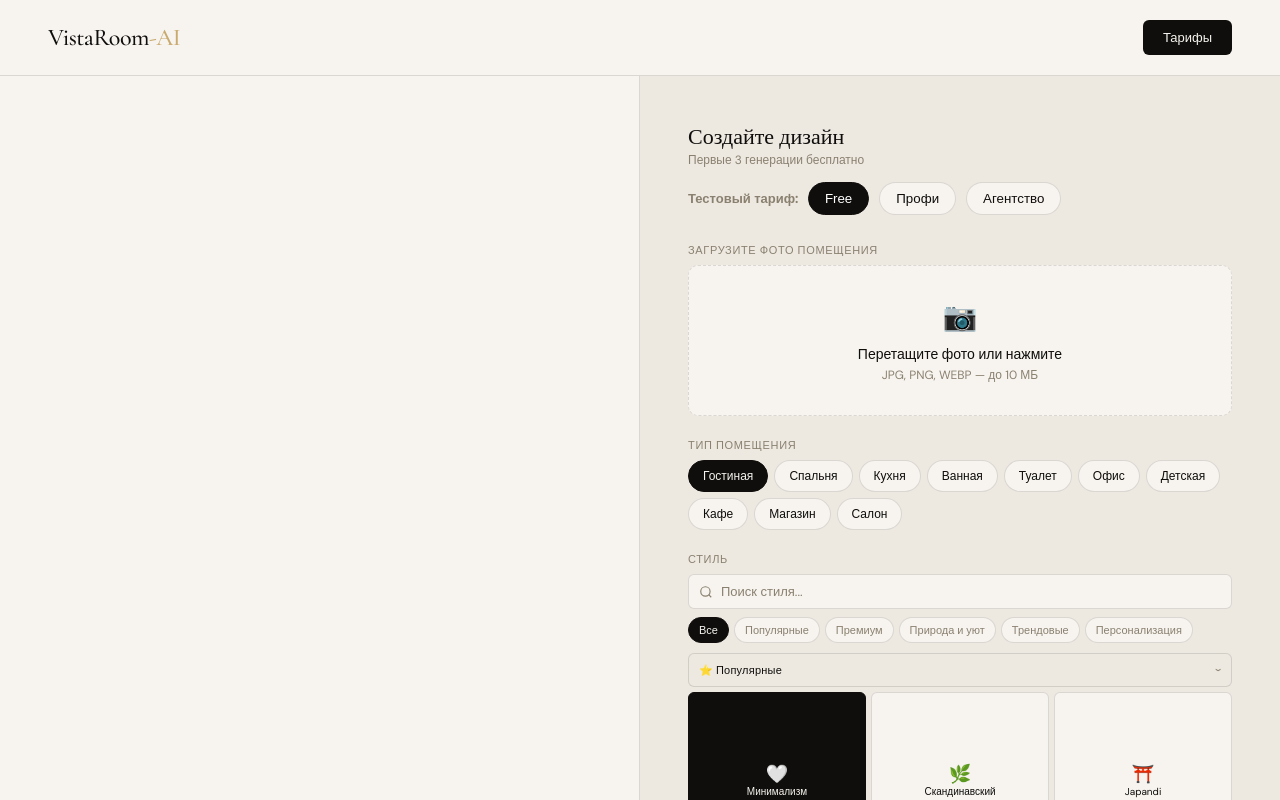
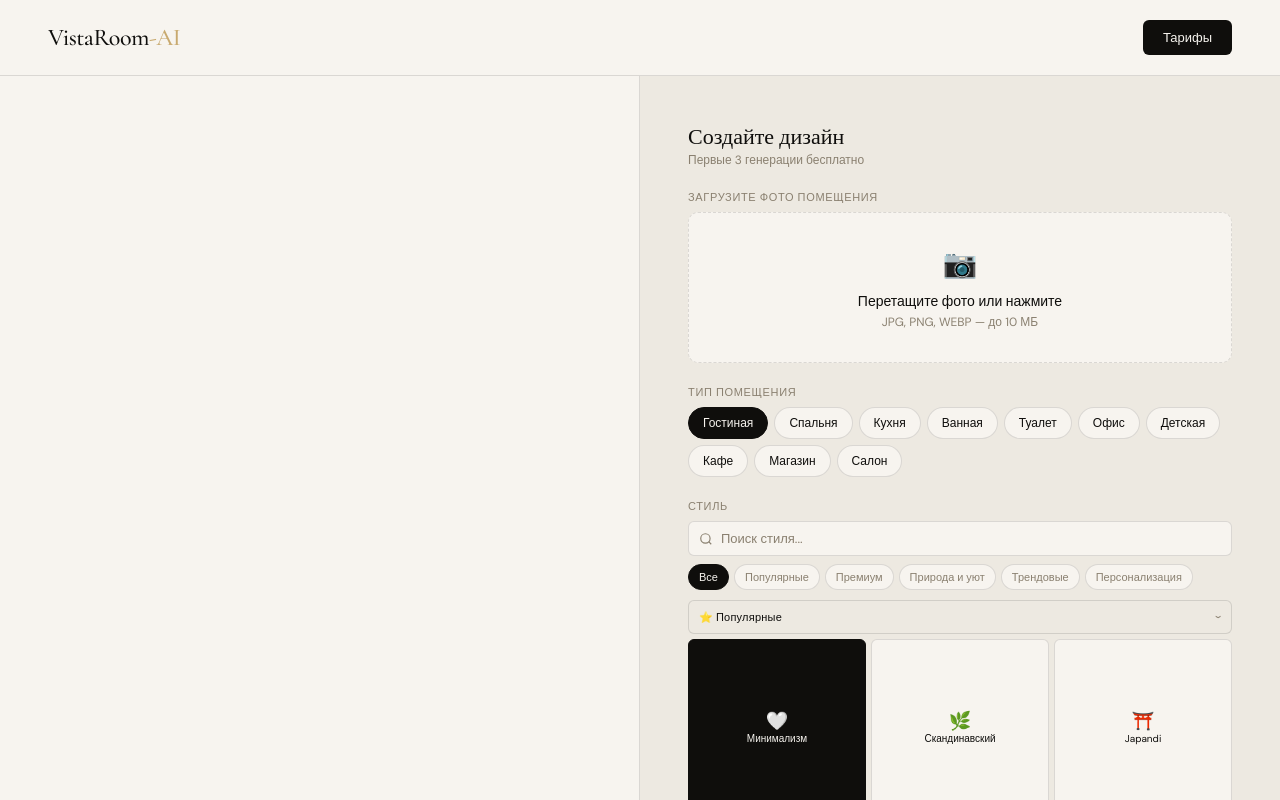
Before and after one commit to Qazaq71/VistaRoom.AI, a Next.js app: page / in a window 1280 px wide. Shown: the top 800 px of the page. Built offline with nearby package versions, Linux system fonts and the light colour scheme.

Commit message:
убраны тарифы

```diff
--- a/src/app/globals.css
+++ b/src/app/globals.css
@@ -484,35 +484,6 @@ h1 em { font-style: italic; color: var(--warm); }
 .plan-btn:hover { background: var(--cream); }
 .plan.featured .plan-btn { background: var(--warm); border-color: var(--warm); color: #fff; }
 .plan.featured .plan-btn:hover { opacity: .9; }
-
-.plan-switcher {
-  display: flex;
-  flex-wrap: wrap;
-  align-items: center;
-  gap: 10px;
-  margin-top: 14px;
-  margin-bottom: 6px;
-  font-size: 13px;
-  color: var(--muted);
-}
-.plan-switcher span {
-  font-weight: 600;
-}
-.plan-switch {
-  border: 1px solid var(--border);
-  background: var(--paper);
-  color: var(--ink);
-  border-radius: 999px;
-  padding: 8px 16px;
-  cursor: pointer;
-  transition: background .2s, border-color .2s, color .2s;
-}
-.plan-switch:hover { background: var(--cream); }
-.plan-switch.active {
-  background: var(--ink);
-  color: #fff;
-  border-color: var(--ink);
-}
 
 .history-section {
   margin: 60px 0;
--- a/src/app/page.tsx
+++ b/src/app/page.tsx
@@ -51,8 +51,6 @@ const STYLE_CATEGORIES = [
     keys: ['loft', 'cyberpunk', 'maximalism', 'industrial', 'japanese_zen'],
   },
 ]
-type Plan = 'free' | 'profi' | 'agency'
-
 const ROOM_LABELS: Record<string, string> = {
   living: 'Гостиная', bedroom: 'Спальня', kitchen: 'Кухня',
   bathroom: 'Ванная', toilet: 'Туалет', office: 'Офис',
@@ -516,40 +514,14 @@ export default function Home() {
     setOutputUrl(null); setStatus('idle')
   }, [])
 
-  // User plan — in production this comes from auth/session
-  // For now: read from localStorage or default to 'free' (watermarked)
-  // Set to 'agency' to disable watermark
   const [billingYearly, setBillingYearly] = useState(false)
-
-  const [userPlan, setUserPlan] = useState<Plan>('free')
-
-  useEffect(() => {
-    if (typeof window === 'undefined') return
-    try {
-      const storedPlan = localStorage.getItem('vistaroom_plan')
-      setUserPlan(storedPlan === 'profi' || storedPlan === 'agency' ? storedPlan as Plan : 'free')
-    } catch {
-      setUserPlan('free')
-    }
-  }, [])
-
-  const updateUserPlan = useCallback((plan: Plan) => {
-    setUserPlan(plan)
-    if (typeof window !== 'undefined') {
-      try {
-        localStorage.setItem('vistaroom_plan', plan)
-      } catch {
-        // ignore unavailable storage
-      }
-    }
-  }, [])
 
   const clearImage = () => {
     setImageFile(null); setImagePreview(null); setOutputUrl(null); setStatus('idle')
     if (fileRef.current) fileRef.current.value = ''
   }
 
-  const pollPrediction = useCallback((id: string, statusUrl: string | null, plan: string) => {
+  const pollPrediction = useCallback((id: string, statusUrl: string | null) => {
     let attempts = 0
     pollRef.current = setInterval(async () => {
       attempts++
@@ -565,9 +537,7 @@ export default function Home() {
         if (data.status === 'succeeded' && data.outputUrl) {
           clearInterval(pollRef.current!)
           // Apply watermark client-side via Canvas — no server dependency
-          const watermarked = (plan === 'profi' || plan === 'agency')
-            ? data.outputUrl
-            : await addWatermark(data.outputUrl)
+          const watermarked = await addWatermark(data.outputUrl)
           setOutputUrl(watermarked); setStatus('done')
         } else if (data.status === 'failed') {
           clearInterval(pollRef.current!)
@@ -609,18 +579,16 @@ export default function Home() {
       if (!res.ok) { setStatus('error'); setStatusMsg(data.error || 'Ошибка сервера'); return }
       setRemaining(data.remaining)
       if (data.outputUrl) {
-        const watermarked = (userPlan === 'profi' || userPlan === 'agency')
-          ? data.outputUrl
-          : await addWatermark(data.outputUrl)
+        const watermarked = await addWatermark(data.outputUrl)
         setOutputUrl(watermarked); setStatus('done')
       } else {
         setStatus('processing'); setStatusMsg('Генерирую дизайн...')
-        pollPrediction(data.predictionId, data.statusUrl ?? null, userPlan)
+        pollPrediction(data.predictionId, data.statusUrl ?? null)
       }
     } catch { setStatus('error'); setStatusMsg('Нет соединения с сервером.') }
   }, [imageFile, room, style, isMyStyle, wallColorHex, wallFinish,
       floorMaterial, floorColorHex, tilezone, tileColorHex,
-      furniture, lighting, appliances, extraNotes, userPlan, pollPrediction])
+      furniture, lighting, appliances, extraNotes, pollPrediction])
 
   const download = async () => {
     if (!outputUrl) return
@@ -702,19 +670,6 @@ export default function Home() {
           <div>
             <div className="panel-heading">Создайте дизайн</div>
             <div className="panel-sub">Первые 3 генерации бесплатно</div>
-            <div className="plan-switcher">
-              <span>Тестовый тариф:</span>
-              {(['free','profi','agency'] as Plan[]).map(plan => (
-                <button
-                  key={plan}
-                  type="button"
-                  className={`plan-switch${userPlan === plan ? ' active' : ''}`}
-                  onClick={() => updateUserPlan(plan)}
-                >
-                  {plan === 'free' ? 'Free' : plan === 'profi' ? 'Профи' : 'Агентство'}
-                </button>
-              ))}
-            </div>
           </div>
 
           {remaining !== null && (
```
